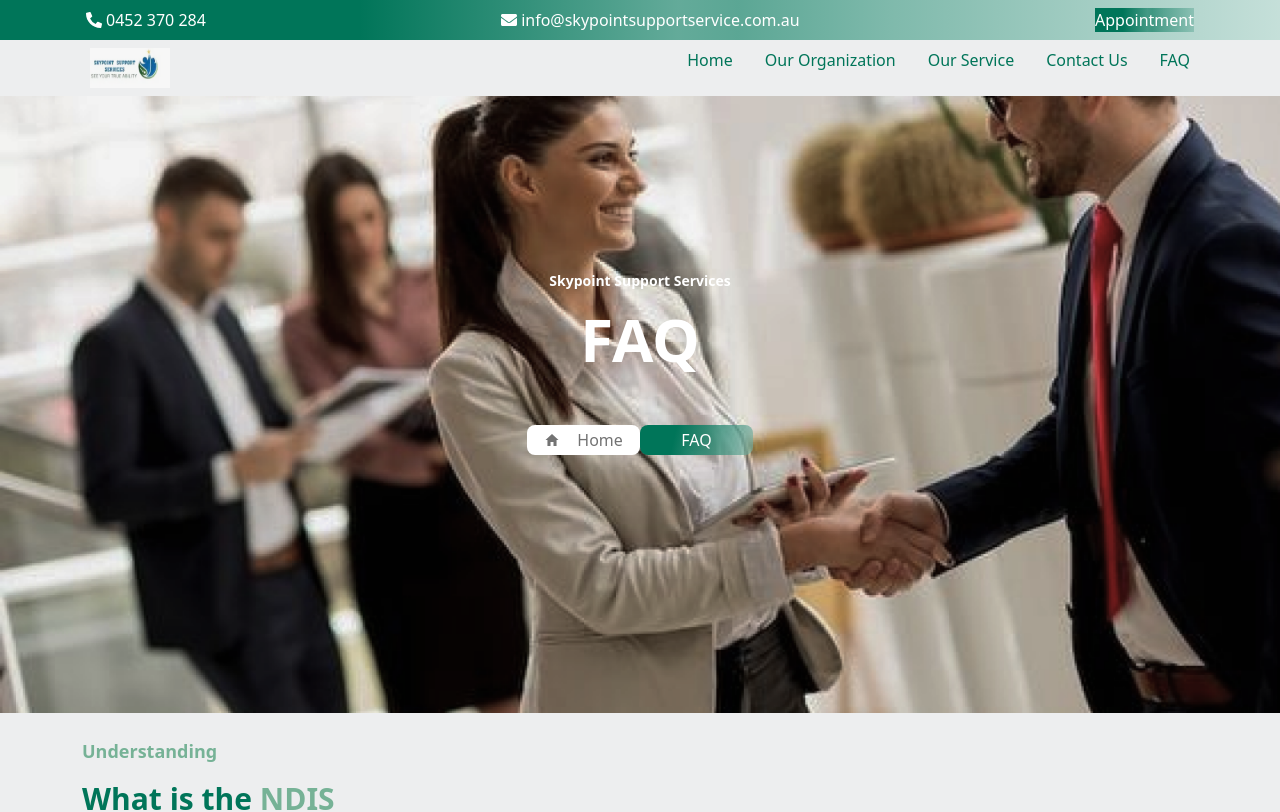
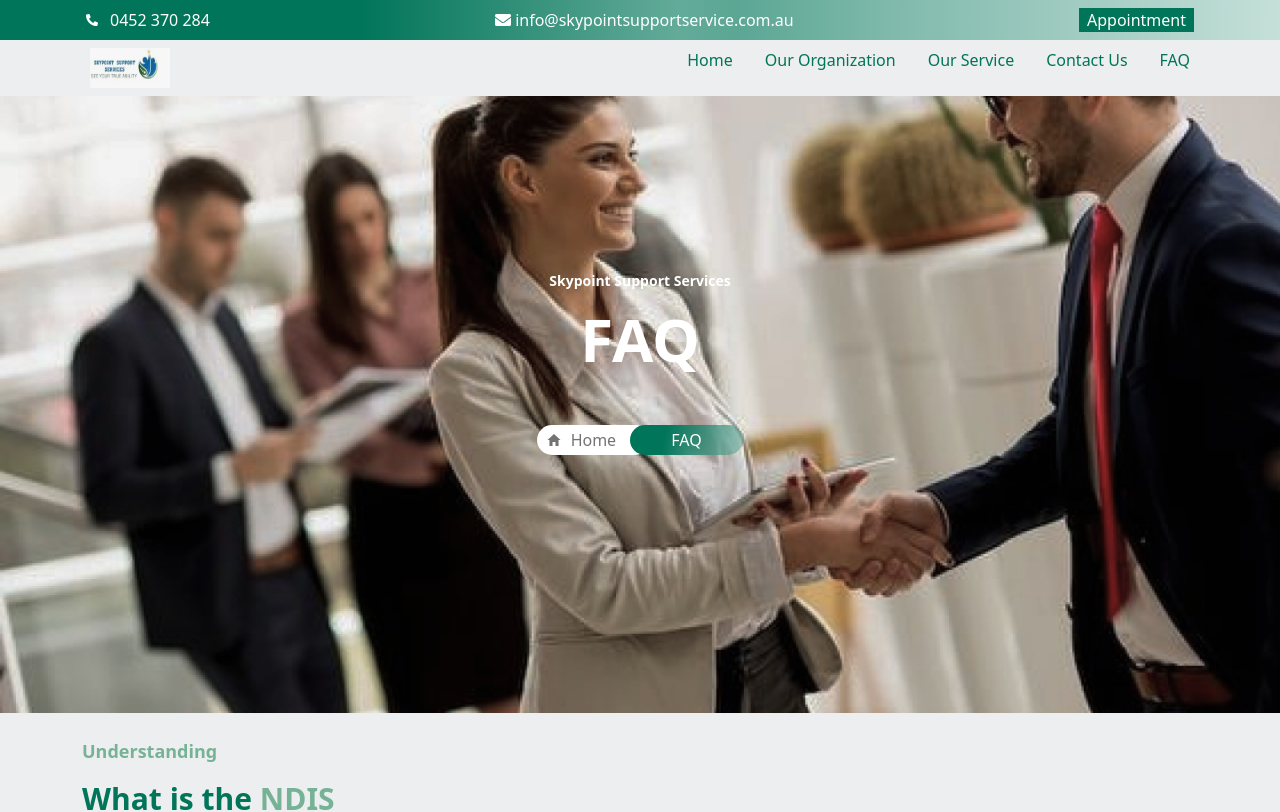
Before and after one commit to chifum/skypoint, a React (Create React App) app: page /Faq in a window 1280 px wide. Shown: the top 812 px of the page. Built offline with nearby package versions, Linux system fonts and the light colour scheme.

Commit message:
correction to btn and margin btm

```diff
--- a/src/components/header/Header.jsx
+++ b/src/components/header/Header.jsx
@@ -17,13 +17,13 @@ const Header = ({ p, h3, className, to, to2, name }) => {
             <div className="flex justify-center items-center">
               <NavLink
                 to={to}
-                className="iconColor OvalBg w-[113px] h-[30px] text-center rounded-lg flex flex-row  items-center justify-evenly mt-5 no-underline"
+                className="iconColor OvalBg w-[113px] h-[30px] text-center rounded-[3rem] pr-[25px] flex flex-row  items-center justify-evenly mt-5 no-underline"
               >
                 <IoMdHome /> Home
               </NavLink>
               <NavLink
                 to2={to2}
-                className="iconColor2 textColor w-[113px] h-[30px] text-center rounded-lg flex flex-row  items-center justify-evenly mt-5 no-underline"
+                className="iconColor2 textColor w-[113px] h-[30px] text-center rounded-[3rem] ml-[-20px] flex flex-row  items-center justify-evenly mt-5 no-underline"
               >
                 {name}
               </NavLink>
--- a/src/components/header/Nav.js
+++ b/src/components/header/Nav.js
@@ -9,16 +9,19 @@ const Nav = () => {
         <div className="flex flex-row flex-wrap justify-between md:items-center p-1">
           <div className="grow shrink flex flex-col md:flex-row justify-between md:w-max text-white">
             <div className="flex items-center">
-              <FaPhoneAlt />
+              <FaPhoneAlt className="pr-2 text-[20px]" />
               <p className="m-0 md:p-1">0452 370 284</p>
             </div>
-            <div className="flex items-center">
+            <div className="flex items-center ">
               <FaEnvelope />
               <p className="m-0 md:p-1">info@skypointsupportservice.com.au</p>
             </div>
           </div>
-          <div className="grow shrink flex justify-end text-white ">
-            <a className="bgColor no-underline text-white" href="/">
+          <div className="grow shrink flex justify-end text-white">
+            <a
+              className="bg-[#007559] no-underline text-white pl-2 pr-2"
+              href="/"
+            >
               Appointment
             </a>
           </div>
--- a/src/components/homeComponent/Card.jsx
+++ b/src/components/homeComponent/Card.jsx
@@ -2,7 +2,7 @@ import React from "react";
 
 const Card = () => {
   return (
-    <div className="bg-[#edeeef] max-w-full">
+    <div className="bg-[#edeeef] max-w-full mb-[3rem]">
       <h6 className="text-center p-2 m-2 weLoveNdis">We Love NDIS</h6>
       <h3 className="text-center weLoveNdis p-2 m-2">Services We Offer</h3>
       <div className="container">
--- a/src/pages/Home.jsx
+++ b/src/pages/Home.jsx
@@ -16,8 +16,8 @@ const Home = () => {
             <h3 className="font-semibold textColor font-sans md:text-6xl text-center text-3xl">
               Best Support Cordination
             </h3>
-            <button className="outline outline-offset-2 outlineButtonColor textColor w-28 text-center rounded-lg m-auto flex flex-row items-baseline justify-evenly mt-5">
-              Refer to Us <FaArrowCircleRight />
+            <button className="outline outline-offset-2 outlineButtonColor textColor w-[8rem] text-center rounded-[3rem] m-auto pl-2  flex flex-row items-center justify-between  mt-5">
+              Refer to Us <FaArrowCircleRight className=" text-[22px]" />
             </button>
           </div>
         </div>
```
